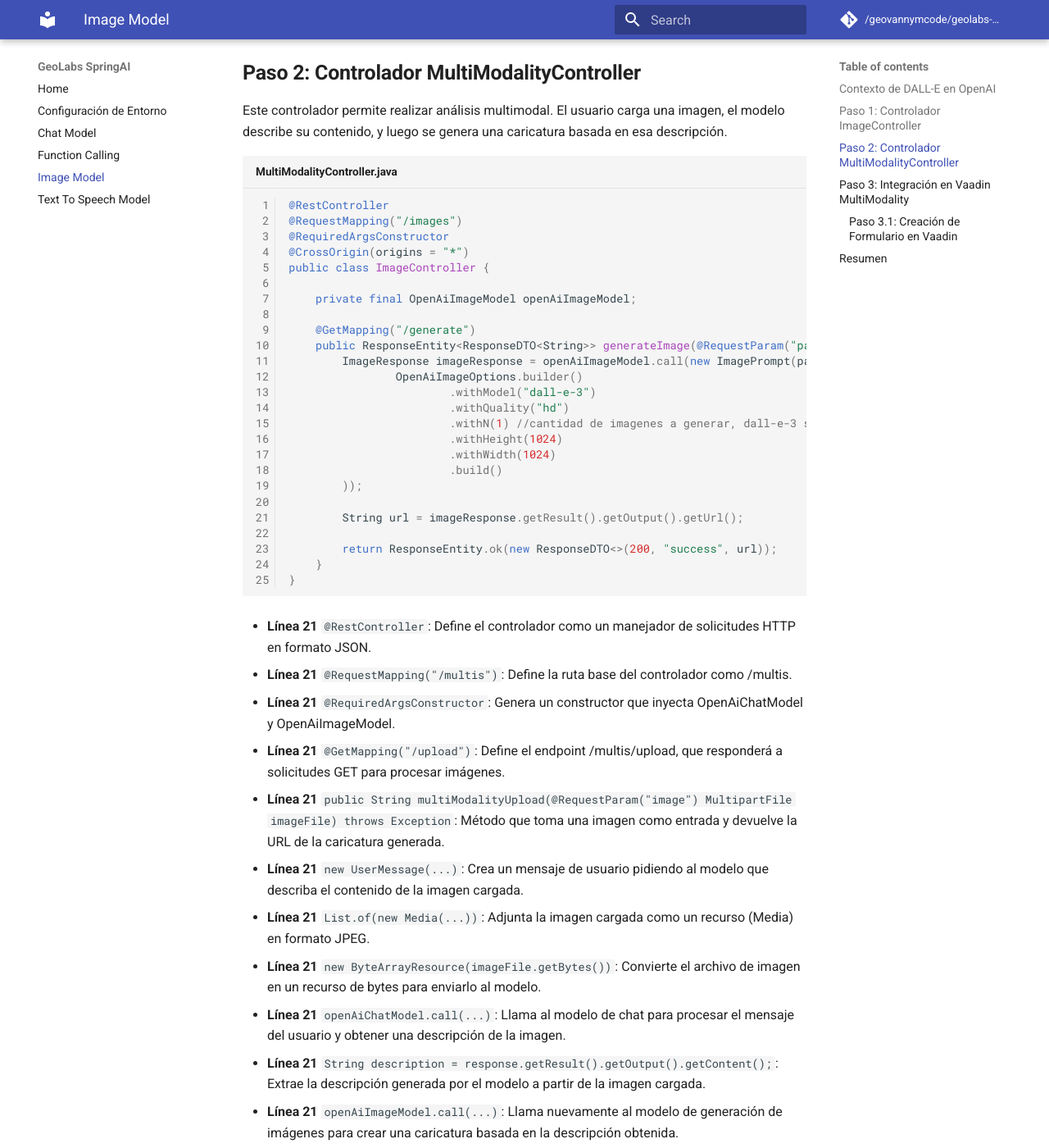
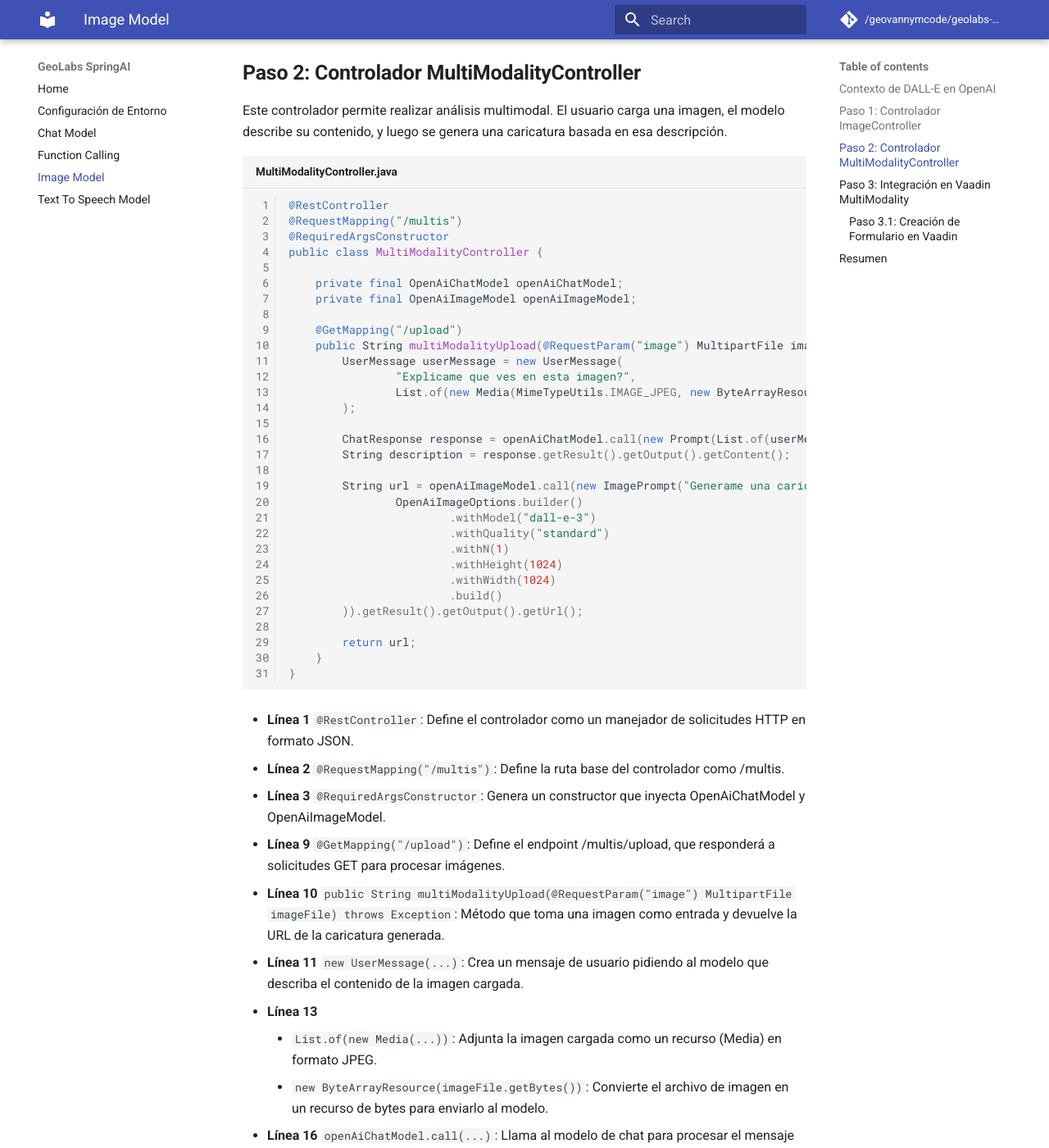
Before and after one commit to geovannymcode/geolabs-springai.github.io, an MkDocs documentation site: the page built from docs/image-model.md, in a window 1280 px wide and 1400 px high, scrolled down 2037 px. Shown: the whole window at 82% size. Built offline with MkDocs 1.6.1 and Material for MkDocs 9.7.7, drawn with Linux system fonts in a browser that asks for light colours; comment, search, counter and statistics services are not loaded; some of the changed text lies outside the part shown.

Commit message:
Update MultiModality

````diff
--- a/docs/image-model.md
+++ b/docs/image-model.md
@@ -67,61 +67,67 @@ Este controlador permite realizar análisis multimodal. El usuario carga una ima
 
 ```java title="MultiModalityController.java" linenums="1"
 @RestController
-@RequestMapping("/images")
+@RequestMapping("/multis")
 @RequiredArgsConstructor
-@CrossOrigin(origins = "*")
-public class ImageController {
+public class MultiModalityController {
 
+    private final OpenAiChatModel openAiChatModel;
     private final OpenAiImageModel openAiImageModel;
 
-    @GetMapping("/generate")
-    public ResponseEntity<ResponseDTO<String>> generateImage(@RequestParam("param") String param) {
-        ImageResponse imageResponse = openAiImageModel.call(new ImagePrompt(param,
+    @GetMapping("/upload")
+    public String multiModalityUpload(@RequestParam("image") MultipartFile imageFile) throws Exception{
+        UserMessage userMessage = new UserMessage(
+                "Explicame que ves en esta imagen?",
+                List.of(new Media(MimeTypeUtils.IMAGE_JPEG, new ByteArrayResource(imageFile.getBytes())))
+        );
+
+        ChatResponse response = openAiChatModel.call(new Prompt(List.of(userMessage)));
+        String description = response.getResult().getOutput().getContent();
+
+        String url = openAiImageModel.call(new ImagePrompt("Generame una caricatura de esta descripcion: " + description,
                 OpenAiImageOptions.builder()
                         .withModel("dall-e-3")
-                        .withQuality("hd")
-                        .withN(1) //cantidad de imagenes a generar, dall-e-3 solo permite n=1
+                        .withQuality("standard")
+                        .withN(1)
                         .withHeight(1024)
                         .withWidth(1024)
                         .build()
-        ));
+        )).getResult().getOutput().getUrl();
 
-        String url = imageResponse.getResult().getOutput().getUrl();
-
-        return ResponseEntity.ok(new ResponseDTO<>(200, "success", url));
+        return url;
     }
 }
 ```
 
-- **Línea 21** `@RestController`: Define el controlador como un manejador de solicitudes HTTP en formato JSON.
+- **Línea 1** `@RestController`: Define el controlador como un manejador de solicitudes HTTP en formato JSON.
 
-- **Línea 21** `@RequestMapping("/multis")`: Define la ruta base del controlador como /multis.
+- **Línea 2** `@RequestMapping("/multis")`: Define la ruta base del controlador como /multis.
 
-- **Línea 21** `@RequiredArgsConstructor`: Genera un constructor que inyecta OpenAiChatModel y OpenAiImageModel.
+- **Línea 3** `@RequiredArgsConstructor`: Genera un constructor que inyecta OpenAiChatModel y OpenAiImageModel.
 
-- **Línea 21** `@GetMapping("/upload")`: Define el endpoint /multis/upload, que responderá a solicitudes GET para procesar imágenes.
+- **Línea 9** `@GetMapping("/upload")`: Define el endpoint /multis/upload, que responderá a solicitudes GET para procesar imágenes.
 
-- **Línea 21** `public String multiModalityUpload(@RequestParam("image") MultipartFile imageFile) throws Exception`: Método que toma una imagen como entrada y devuelve la URL de la caricatura generada.
+- **Línea 10** `public String multiModalityUpload(@RequestParam("image") MultipartFile imageFile) throws Exception`: Método que toma una imagen como entrada y devuelve la URL de la caricatura generada.
 
-- **Línea 21** `new UserMessage(...)`: Crea un mensaje de usuario pidiendo al modelo que describa el contenido de la imagen cargada.
+- **Línea 11** `new UserMessage(...)`: Crea un mensaje de usuario pidiendo al modelo que describa el contenido de la imagen cargada.
 
-- **Línea 21** `List.of(new Media(...))`: Adjunta la imagen cargada como un recurso (Media) en formato JPEG.
+- **Línea 13**
+     - `List.of(new Media(...))`: Adjunta la imagen cargada como un recurso (Media) en formato JPEG.
+     - `new ByteArrayResource(imageFile.getBytes())`: Convierte el archivo de imagen en un recurso de bytes para enviarlo al modelo.
 
-- **Línea 21** `new ByteArrayResource(imageFile.getBytes())`: Convierte el archivo de imagen en un recurso de bytes para enviarlo al modelo.
+- **Línea 16** `openAiChatModel.call(...)`: Llama al modelo de chat para procesar el mensaje del usuario y obtener una descripción de la imagen.
 
-- **Línea 21** `openAiChatModel.call(...)`: Llama al modelo de chat para procesar el mensaje del usuario y obtener una descripción de la imagen.
+- **Línea 17** `String description = response.getResult().getOutput().getContent();`: Extrae la descripción generada por el modelo a partir de la imagen cargada.
 
-- **Línea 21** `String description = response.getResult().getOutput().getContent();`: Extrae la descripción generada por el modelo a partir de la imagen cargada.
+- **Línea 19**
+     - `openAiImageModel.call(...)`: Llama nuevamente al modelo de generación de imágenes para crear una caricatura basada en la descripción obtenida.
+     - `new ImagePrompt("Generame una caricatura de esta descripcion: " + description, ...)`: Crea un ImagePrompt con la descripción generada en el paso anterior.
 
-- **Línea 21** `openAiImageModel.call(...)`: Llama nuevamente al modelo de generación de imágenes para crear una caricatura basada en la descripción obtenida.
+- **Líneas 21-25** `withModel("dall-e-3"), withQuality("standard"), withN(1), withHeight(1024), withWidth(1024)`: Configura las opciones para la generación de la caricatura, similar al controlador anterior.
 
-- **Línea 21** `new ImagePrompt("Generame una caricatura de esta descripcion: " + description, ...)`: Crea un ImagePrompt con la descripción generada en el paso anterior.
+- **Línea 27** `getResult().getOutput().getUrl()`: Obtiene la URL de la caricatura generada.
 
-- **Línea 21** `withModel("dall-e-3"), withQuality("standard"), withN(1), withHeight(1024), withWidth(1024)`: Configura las opciones para la generación de la caricatura, similar al controlador anterior.
-
-- **Línea 21** `getResult().getOutput().getUrl()`: Obtiene la URL de la caricatura generada.
-
-- **Línea 21** `return url;`: Devuelve la URL de la caricatura generada como respuesta.
+- **Línea 29** `return url;`: Devuelve la URL de la caricatura generada como respuesta.
 
 ## **Paso 3: Integración en Vaadin `MultiModality`**
 
@@ -181,41 +187,42 @@ public class ImageGeneratorView extends VerticalLayout {
 }
 ```
 
-- **Línea 21** `@Route("image-generator")`: Define la ruta de esta vista como /image-generator. Esto permite acceder a la vista a través de esta URL.
+- **Línea 1** `@Route("image-generator")`: Define la ruta de esta vista como /image-generator. Esto permite acceder a la vista a través de esta URL.
 
-- **Línea 21** `@Menu(title = "Image Model", order = 3)`: Añade esta vista al menú lateral con el título "Image Model" y la coloca en la tercera posición.
+- **Línea 2** `@Menu(title = "Image Model", order = 3)`: Añade esta vista al menú lateral con el título "Image Model" y la coloca en la tercera posición.
 
-- **Línea 21** `public class ImageGeneratorView extends VerticalLayout`: La clase ImageGeneratorView extiende VerticalLayout de Vaadin, que permite organizar los componentes en una disposición vertical.
+- **Línea 3** `public class ImageGeneratorView extends VerticalLayout`: La clase ImageGeneratorView extiende VerticalLayout de Vaadin, que permite organizar los componentes en una disposición vertical.
 
-- **Línea 21** `RestTemplate restTemplate`: Cliente de Spring para hacer solicitudes HTTP al backend.
+- **Línea 5** `RestTemplate restTemplate`: Cliente de Spring para hacer solicitudes HTTP al backend.
 
-- **Línea 21** `String backendUrl`: Define la URL del endpoint en el backend (`/images/generate`) al que se enviarán las solicitudes para generar la imagen.
+- **Línea 6** `String backendUrl`: Define la URL del endpoint en el backend (`/images/generate`) al que se enviarán las solicitudes para generar la imagen.
 
-- **Línea 21** `setSizeFull()`: Configura el diseño para ocupar todo el espacio disponible en la ventana.
+- **Línea 9** `setSizeFull()`: Configura el diseño para ocupar todo el espacio disponible en la ventana.
 
-- **Línea 21** `TextArea descriptionInput`: Campo de entrada donde el usuario puede escribir la descripción de la imagen que desea generar.
+- **Línea 12** `TextArea descriptionInput`: Campo de entrada donde el usuario puede escribir la descripción de la imagen que desea generar.
 
-- **Línea 21** `descriptionInput.setWidth("400px")`: Establece el ancho del campo de texto en 400 píxeles para mejorar la experiencia visual del usuario.
+- **Línea 13** `descriptionInput.setWidth("400px")`: Establece el ancho del campo de texto en 400 píxeles para mejorar la experiencia visual del usuario.
 
-- **Línea 21** `Button generateButton`: Botón que, al hacer clic, iniciará el proceso de generación de la imagen llamando al backend.
+- **Línea 16 ds** `Button generateButton`: Botón que, al hacer clic, iniciará el proceso de generación de la imagen llamando al backend.
 
-- **Línea 21** `Image imageDisplay`: Componente de Vaadin para mostrar la imagen generada.
-- **Línea 21** `imageDisplay.setWidth("400px") y imageDisplay.setHeight("400px")`: Configura el tamaño del contenedor de la imagen en 400x400 píxeles para que la imagen generada se ajuste visualmente al espacio asignado.
+- **Línea 19** `Image imageDisplay`: Componente de Vaadin para mostrar la imagen generada.
+- **Líneas 20-21** `imageDisplay.setWidth("400px") y imageDisplay.setHeight("400px")`: Configura el tamaño del contenedor de la imagen en 400x400 píxeles para que la imagen generada se ajuste visualmente al espacio asignado.
 
-- **Línea 21** `generateButton.addClickListener`: Define la acción que ocurre al hacer clic en el botón "Generate Image".
+- **Líneas 23-25** `generateButton.addClickListener`: Define la acción que ocurre al hacer clic en el botón "Generate Image".
     - `descriptionInput.getValue()`: Obtiene la descripción ingresada por el usuario.
     - `url`: Construye la URL de la solicitud al backend, agregando el parámetro param con la descripción de la imagen.
 
-- **Línea 21** `restTemplate.exchange(...)`: Realiza una solicitud GET al backend para obtener la URL de la imagen generada.
+- **Líneas 28-32**
+    - `restTemplate.exchange(...)`: Realiza una solicitud GET al backend para obtener la URL de la imagen generada.
     - `new ParameterizedTypeReference<ResponseDTO<String>>() {}`: Permite manejar la respuesta como un ResponseDTO con un String que contiene la URL de la imagen.
 
-- **Línea 21** `Validación de la Respuesta`:
-    - Verifica que la respuesta sea exitosa (2xx) y que el cuerpo de la respuesta no sea nulo.
-    - String imageUrl = responseEntity.getBody().getData();: Extrae la URL de la imagen generada.
-    - imageDisplay.setSrc(imageUrl);: Establece la URL de la imagen en el componente imageDisplay, lo que hace que la imagen se cargue y muestre en la interfaz.
+- **Línea 35-40** `Validación de la Respuesta`:
+    - Verifica que la respuesta sea exitosa (`2xx`) y que el cuerpo de la respuesta no sea nulo.
+    - `String imageUrl = responseEntity.getBody().getData();`: Extrae la URL de la imagen generada.
+    - `imageDisplay.setSrc(imageUrl);`: Establece la URL de la imagen en el componente imageDisplay, lo que hace que la imagen se cargue y muestre en la interfaz.
     - Si la solicitud falla, se muestra una notificación de error al usuario.
 
-- **Línea 21** `add(descriptionInput, generateButton, imageDisplay);`: Añade los componentes (`descriptionInput`, `generateButton`, y `imageDisplay`) a la vista para que se muestren en la interfaz.
+- **Línea 43** `add(descriptionInput, generateButton, imageDisplay);`: Añade los componentes (`descriptionInput`, `generateButton`, y `imageDisplay`) a la vista para que se muestren en la interfaz.
 
 ## **Resumen**
 
````
